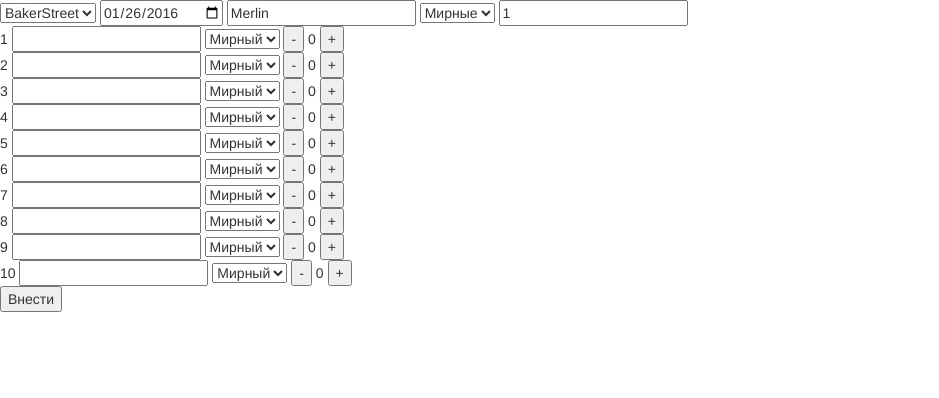
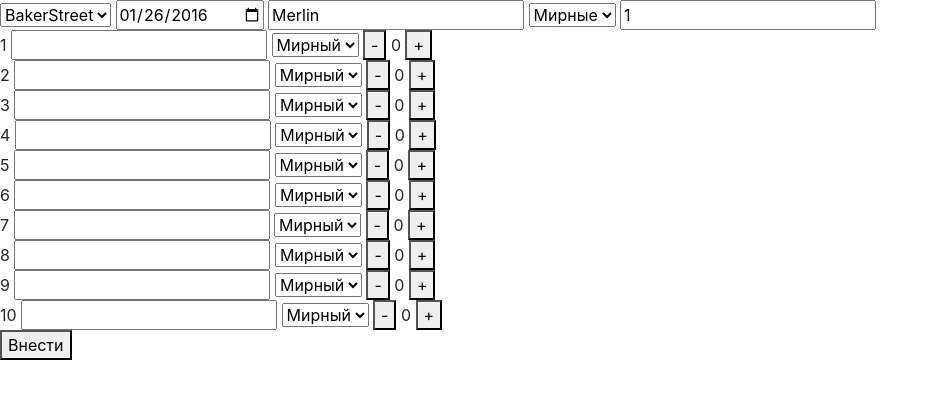
Before and after one commit to egemon/AngularML, a plain HTML site: page MafTable on Angular/index.html in a window 1280 px wide. Shown: the whole page, without its empty margins (0-939 px from the left). Drawn offline with nearby package versions, Linux system fonts and the light colour scheme.

Commit message:
Fix bootstrap and angular links

```diff
--- a/MafTable on Angular/index.html
+++ b/MafTable on Angular/index.html
@@ -2,8 +2,8 @@
 <html ng-app="ProtocolApp">
   <head>
     <meta charset="UTF-8">
-    <script src="https://ajax.googleapis.com/ajax/libs/angularjs/1.4.8/angular.min.js"></script>
-    <link rel="stylesheet" href="https://maxcdn.bootstrapcdn.com/bootstrap/3.3.5/css/bootstrap.min.css">
+    <script src="https://cdnjs.cloudflare.com/ajax/libs/angular.js/1.4.8/angular.min.js"></script>
+    <link rel="stylesheet" href="https://maxcdn.bootstrapcdn.com/bootstrap/2.3.2/css/bootstrap.min.css">
     <script src="js/main.js" type="text/javascript" charset="utf-8"></script>
     <script src="js/player.js" type="text/javascript" charset="utf-8"></script>
     <script src="js/protocol-header.js" type="text/javascript" charset="utf-8"></script>
--- a/MafTable on Angular/js/player.js
+++ b/MafTable on Angular/js/player.js
@@ -12,7 +12,6 @@ var Player = angular.module('player', [])
         this.falls++;
     };
     $scope.$parent.Protocol.players[$scope.$index] = this;
-    console.log($scope);
 })
 .directive('player', function () {
     return {
```
